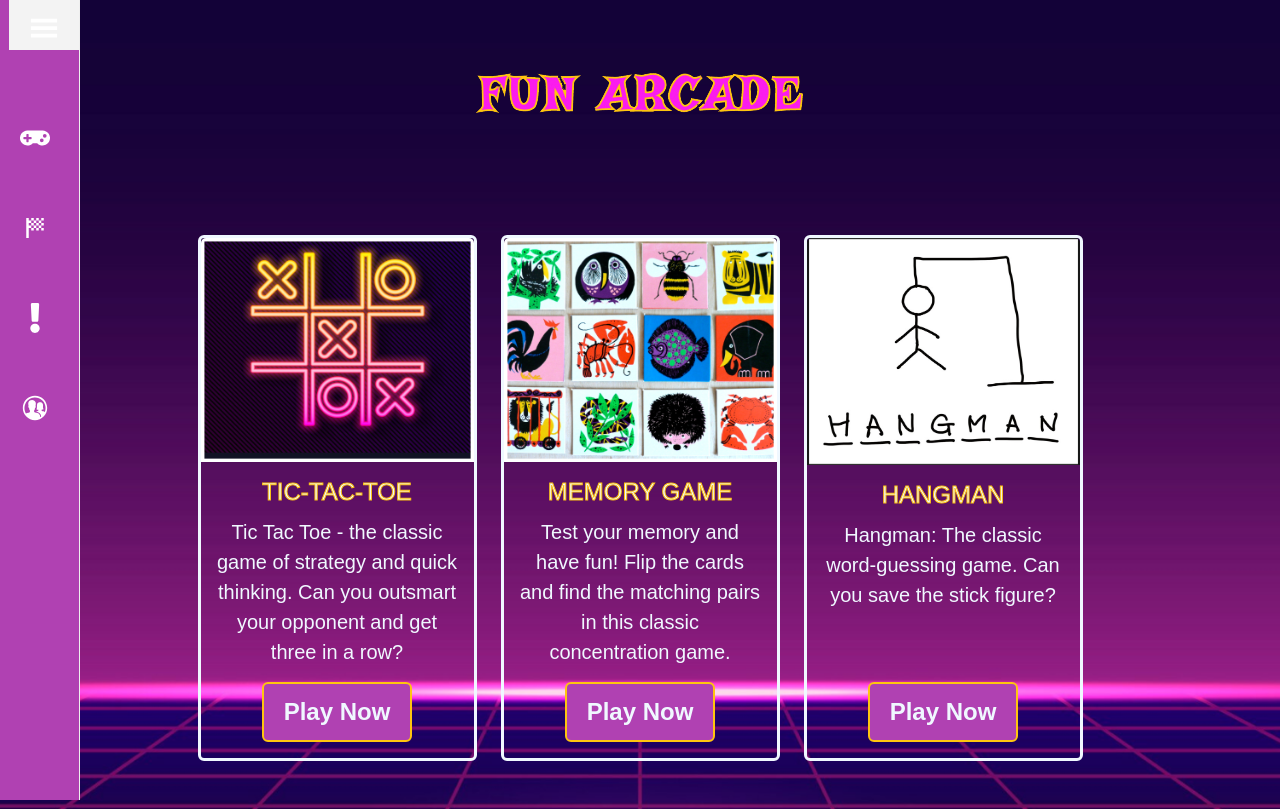
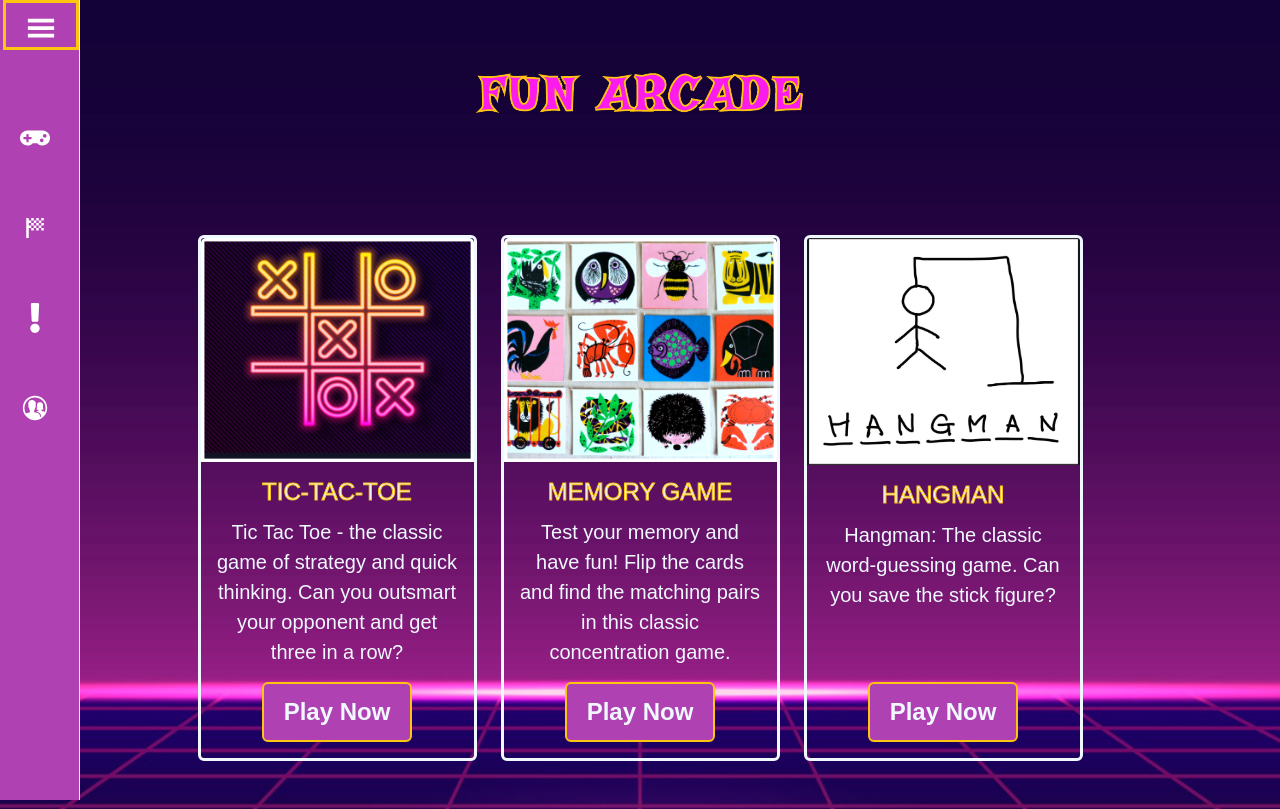
Before and after one commit to NatVes/Fun-Arcade, a React (Vite) app: page / in a window 1280 px wide. In both pictures the pointer is over the link 44 px from the left and 25 px from the top of the page. Built offline with nearby package versions, Linux system fonts and the light colour scheme.

Commit message:
added hover effect for menu items

```diff
--- a/src/components/ProSidebar/ProSidebar.css
+++ b/src/components/ProSidebar/ProSidebar.css
@@ -29,6 +29,12 @@
     margin-bottom: 40px;
   }
 
+  .ps-menu-button:hover {
+    background-color: transparent !important;
+    border: 3px solid rgb(254, 197, 15);
+    transition: 0.2s ease-in;
+}
+
 /* Media query for smaller screens */
 @media screen and (max-width: 768px) {
   .sidenav {
--- a/src/components/ProSidebar/ProSidebar.jsx
+++ b/src/components/ProSidebar/ProSidebar.jsx
@@ -35,7 +35,7 @@ const Navbar = () => {
             {showNav ? 'SCORES' : ''}
           </MenuItem>
           <MenuItem component={<Link to="/funfacts" />} className="menuItem">
-            <FaExclamation className="me-2"/>
+            <FaExclamation className="me-1"/>
             {showNav ? 'FUN FACTS' : ''}
           </MenuItem>
           <MenuItem component={<Link to="/contact" />} className="menuItem">
```
